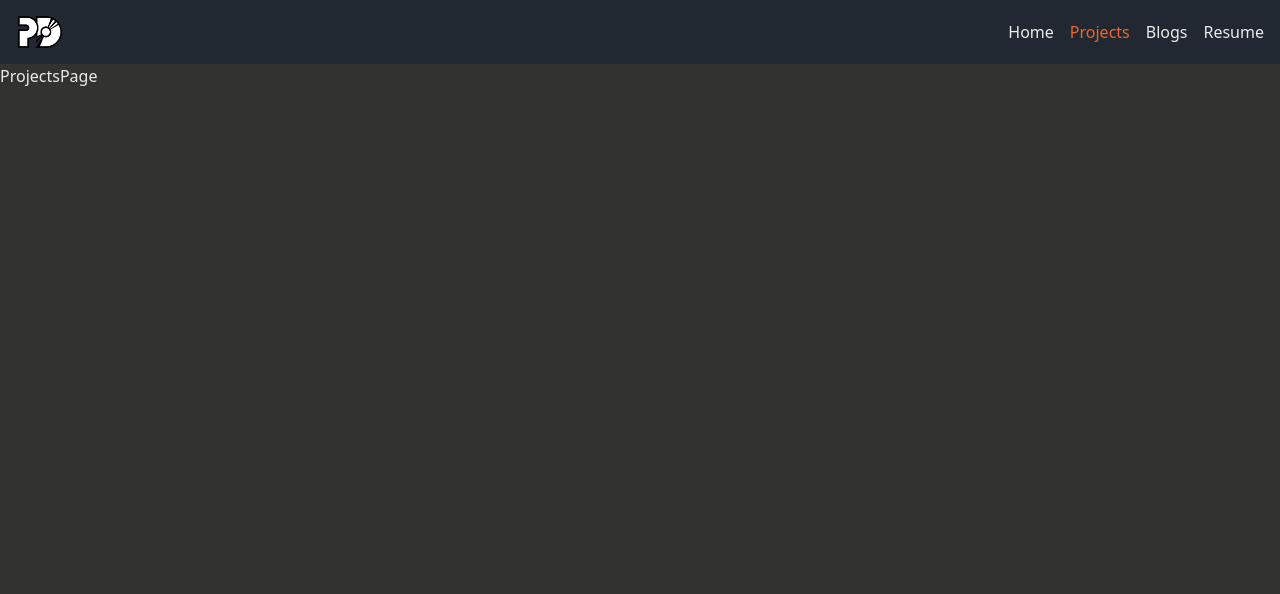
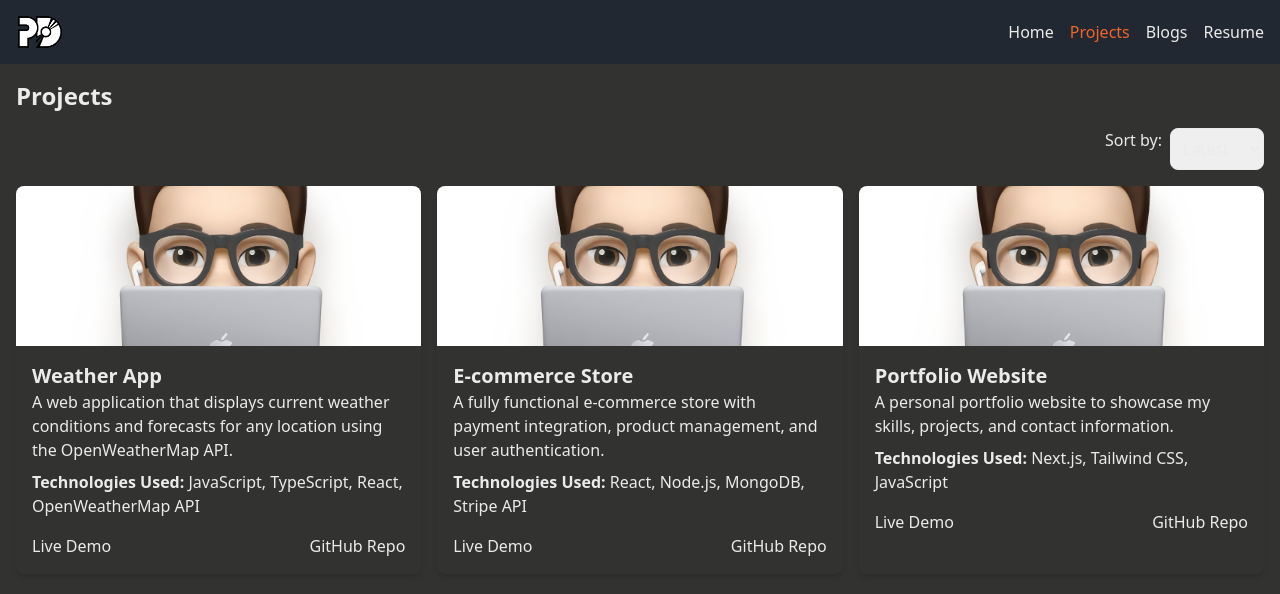
Before and after one commit to prasenjitpriyan/portfolio, a Next.js app: page /projects in a window 1280 px wide. Shown: the top 594 px of the page. Built offline with nearby package versions, Linux system fonts and the light colour scheme.

Commit message:
Projects page modified

```diff
--- a/app/projects/page.jsx
+++ b/app/projects/page.jsx
@@ -1,10 +1,131 @@
+'use client'
+
 import React from 'react'
+import { useState } from 'react'
 
 const ProjectsPage = () => {
+  const [visibleProjects, setVisibleProjects] = useState(3) // Show 3 projects initially
+  const [sortOrder, setSortOrder] = useState('latest')
+
+  // Sample project data
+  const projects = [
+    {
+      id: 1,
+      title: 'Weather App',
+      description:
+        'A web application that displays current weather conditions and forecasts for any location using the OpenWeatherMap API.',
+      technologies: ['JavaScript', 'TypeScript', 'React', 'OpenWeatherMap API'],
+      liveDemo: 'https://live-demo-weather-app.com',
+      repoLink: 'https://github.com/username/weather-app',
+      image: '/myIMG.jpg',
+      date: new Date(2023, 7, 20)
+    },
+    {
+      id: 2,
+      title: 'Portfolio Website',
+      description:
+        'A personal portfolio website to showcase my skills, projects, and contact information.',
+      technologies: ['Next.js', 'Tailwind CSS', 'JavaScript'],
+      liveDemo: 'https://live-demo-portfolio.com',
+      repoLink: 'https://github.com/username/portfolio-website',
+      image: '/myIMG.jpg',
+      date: new Date(2022, 9, 5)
+    },
+    {
+      id: 3,
+      title: 'E-commerce Store',
+      description:
+        'A fully functional e-commerce store with payment integration, product management, and user authentication.',
+      technologies: ['React', 'Node.js', 'MongoDB', 'Stripe API'],
+      liveDemo: 'https://live-demo-ecommerce.com',
+      repoLink: 'https://github.com/username/ecommerce-store',
+      image: '/myIMG.jpg',
+      date: new Date(2023, 2, 15)
+    }
+    // Additional projects can be added here
+  ]
+
+  // Sort projects based on sortOrder
+  const sortedProjects = [...projects].sort((a, b) => {
+    return sortOrder === 'latest' ? b.date - a.date : a.date - b.date
+  })
+
+  // Function to load more projects
+  const loadMoreProjects = () => {
+    setVisibleProjects((prev) => prev + 3)
+  }
+
   return (
-    <div className="min-h-[calc(100svh-4rem)] bg-my-color-2 text-my-color-4">
-      ProjectsPage
-    </div>
+    <section className="min-h-[calc(100svh-4rem)] bg-my-color-2 text-my-color-4 p-4">
+      <h2 className="text-2xl font-bold mb-4">Projects</h2>
+
+      {/* Sorting Options */}
+      <div className="flex justify-end mb-4">
+        <label className="text-gray-600 mr-2">Sort by:</label>
+        <select
+          value={sortOrder}
+          onChange={(e) => setSortOrder(e.target.value)}
+          className="p-2 border rounded-lg"
+        >
+          <option value="latest">Latest</option>
+          <option value="earliest">Earliest</option>
+        </select>
+      </div>
+
+      {/* Project Grid */}
+      <div className="grid gap-4 lg:grid-cols-3 md:grid-cols-2 sm:grid-cols-1">
+        {sortedProjects.slice(0, visibleProjects).map((project) => (
+          <div
+            key={project.id}
+            className="bg-white rounded-lg shadow-md overflow-hidden hover:shadow-lg"
+          >
+            <img
+              src={project.image}
+              alt={project.title}
+              className="w-full h-40 object-cover"
+            />
+            <div className="p-4">
+              <h3 className="text-xl font-semibold">{project.title}</h3>
+              <p className="text-gray-600">{project.description}</p>
+              <p className="text-gray-700 mt-2">
+                <span className="font-semibold">Technologies Used:</span>{' '}
+                {project.technologies.join(', ')}
+              </p>
+              <div className="flex justify-between mt-4">
+                <a
+                  href={project.liveDemo}
+                  target="_blank"
+                  rel="noopener noreferrer"
+                  className="text-blue-500 hover:underline"
+                >
+                  Live Demo
+                </a>
+                <a
+                  href={project.repoLink}
+                  target="_blank"
+                  rel="noopener noreferrer"
+                  className="text-blue-500 hover:underline"
+                >
+                  GitHub Repo
+                </a>
+              </div>
+            </div>
+          </div>
+        ))}
+      </div>
+
+      {/* Load More Button */}
+      {visibleProjects < projects.length && (
+        <div className="flex justify-center mt-6">
+          <button
+            onClick={loadMoreProjects}
+            className="px-4 py-2 bg-blue-500 text-white rounded-lg hover:bg-blue-600"
+          >
+            Load More Projects
+          </button>
+        </div>
+      )}
+    </section>
   )
 }
 
```
